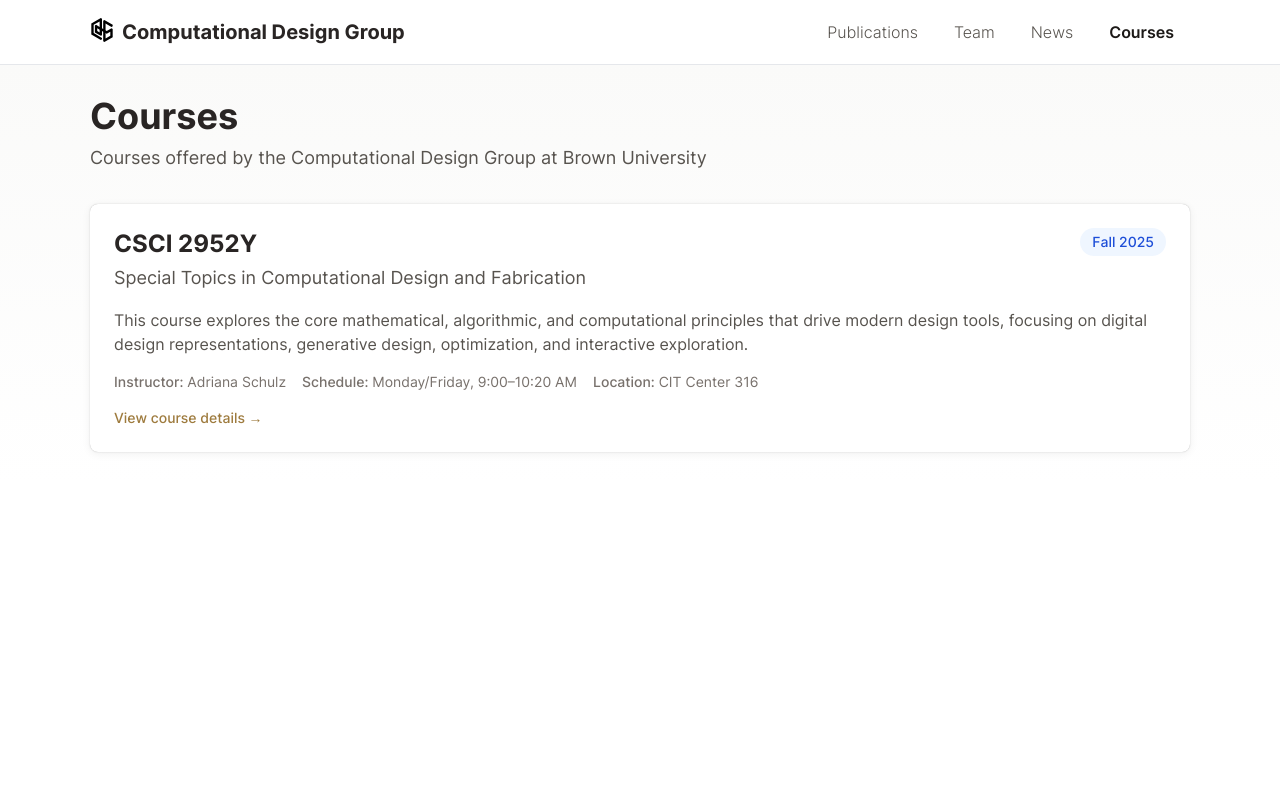
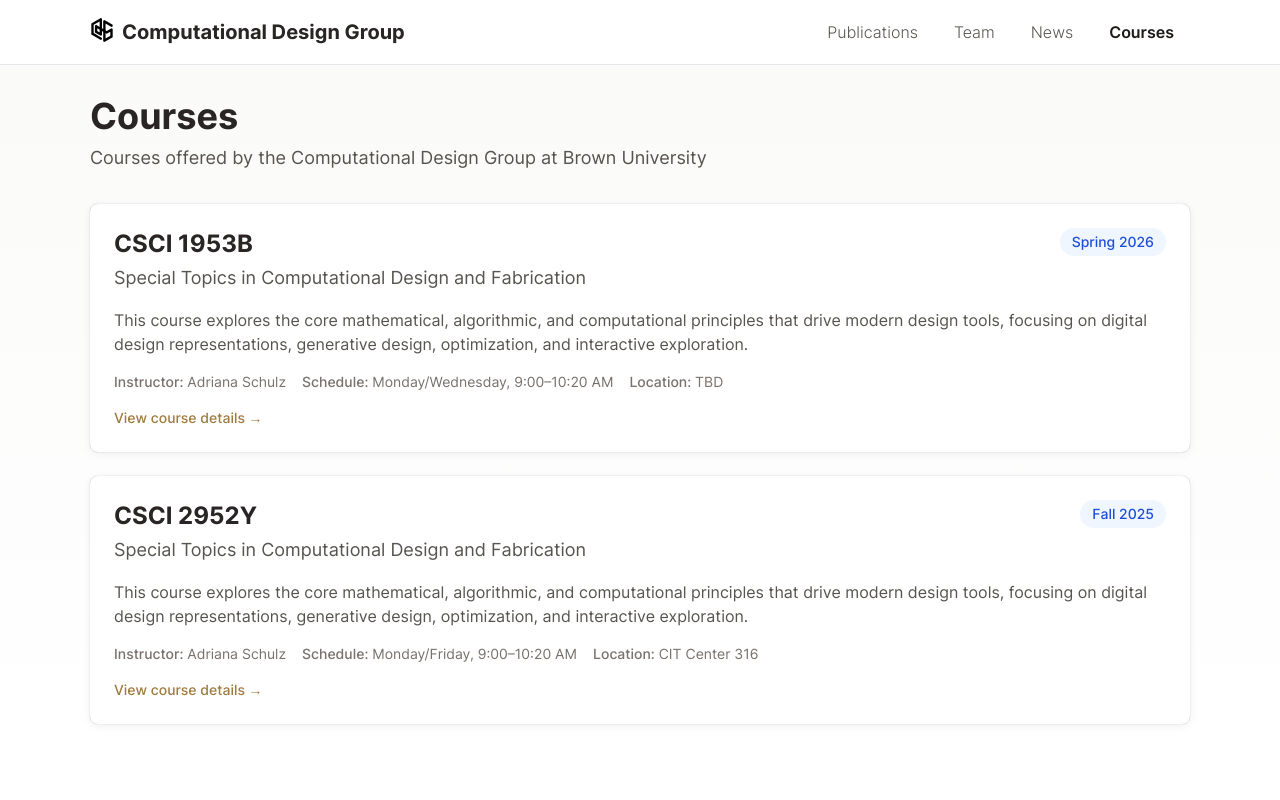
Before and after one commit to cdg-lab/cdg-website, a Next.js app: page /courses in a window 1280 px wide. Shown: the top 800 px of the page. Built offline with nearby package versions, Linux system fonts and the light colour scheme.

Commit message:
feat: add course to listing page

```diff
--- a/src/app/(website)/courses/page.tsx
+++ b/src/app/(website)/courses/page.tsx
@@ -8,6 +8,18 @@ export const metadata: Metadata = {
 };
 
 const courses = [
+  {
+    id: 'csci-1953b',
+    code: 'CSCI 1953B',
+    title: 'Special Topics in Computational Design and Fabrication',
+    term: 'Spring 2026',
+    instructor: 'Adriana Schulz',
+    description:
+      'This course explores the core mathematical, algorithmic, and computational principles that drive modern design tools, focusing on digital design representations, generative design, optimization, and interactive exploration.',
+    href: '/courses/csci1953b-spring2026',
+    schedule: 'Monday/Wednesday, 9:00–10:20 AM',
+    location: 'TBD', // TODO: add location
+  },
   {
     id: 'csci-2952y',
     code: 'CSCI 2952Y',
```
